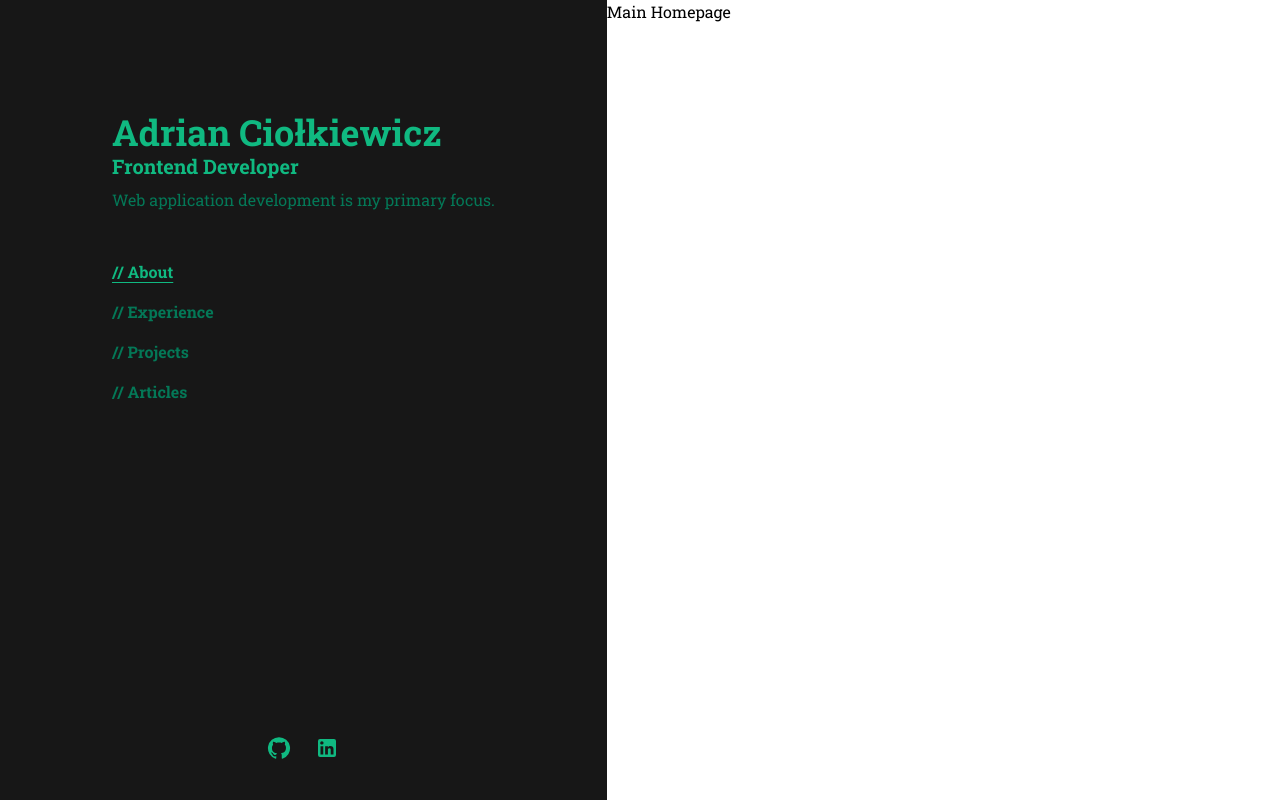
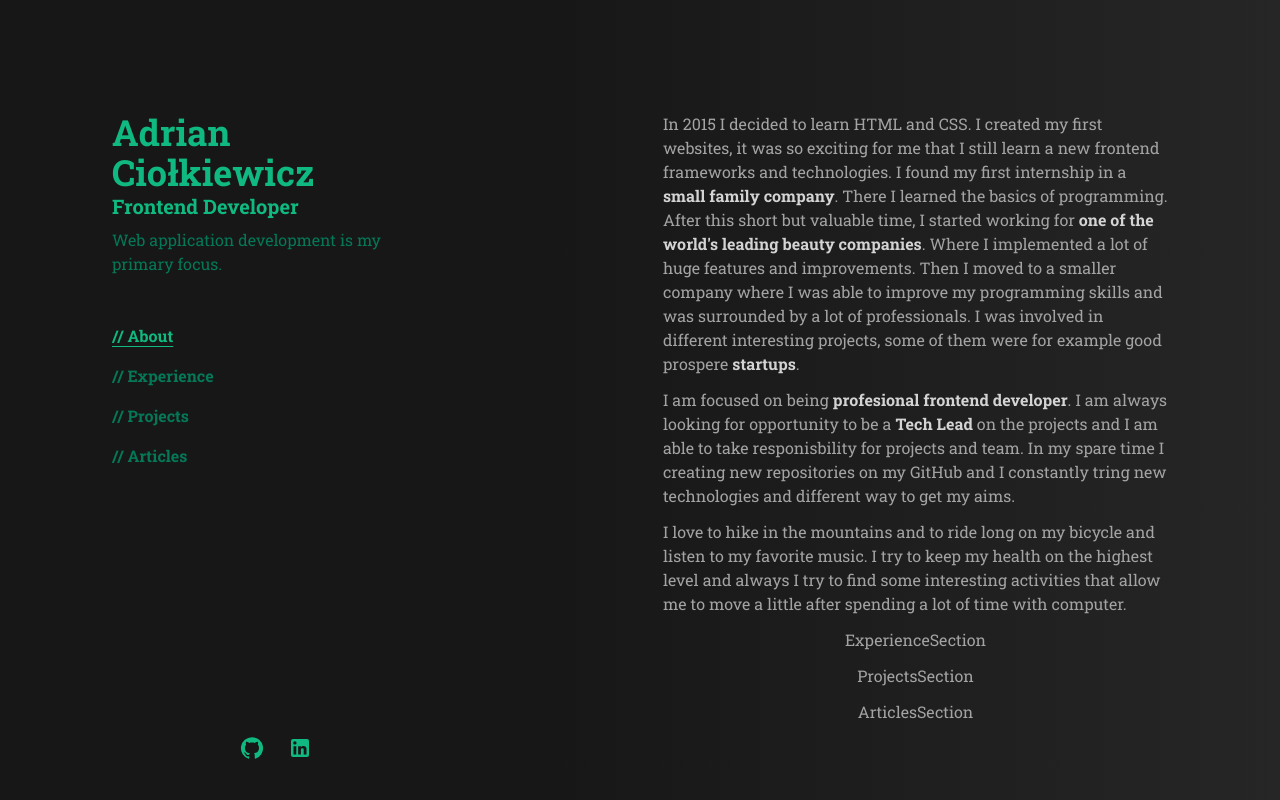
Before and after one commit to TimmyFight/PortfolioPage, a Next.js app: page / in a window 1280 px wide. Built offline with nearby package versions, Linux system fonts and the light colour scheme.

Commit message:
feat: Add sections components, add about me content

```diff
--- /dev/null
+++ b/app/components/Atoms/StrongText/StrongText.tsx
@@ -0,0 +1,9 @@
+interface StrongTextProperties {
+  children: string;
+}
+
+const StrongText = ({ children }: StrongTextProperties) => {
+  return <strong className="text-neutral-300">{children}</strong>;
+};
+
+export default StrongText;
--- a/app/components/Atoms/Typography/Typography.tsx
+++ b/app/components/Atoms/Typography/Typography.tsx
@@ -1,5 +1,5 @@
 interface TypographyProperties {
-  children?: string;
+  children?: JSX.Element;
   customClass?: string;
 }
 
--- a/app/components/Molecules/MainHeader/MainHeader.tsx
+++ b/app/components/Molecules/MainHeader/MainHeader.tsx
@@ -14,7 +14,7 @@ const MainHeader = () => {
         <>Frontend Developer</>
       </Headings>
       <Typography customClass="pt-2 text-emerald-700">
-        Web application development is my primary focus.
+        <>Web application development is my primary focus.</>
       </Typography>
     </header>
   );
--- a/app/components/Molecules/Menu/Menu.tsx
+++ b/app/components/Molecules/Menu/Menu.tsx
@@ -7,7 +7,7 @@ import { setActiveLink } from "@/lib/services/activeLinkSlice";
 
 const Menu = () => {
   const dispatch = useDispatch();
-  const hash = window.location.hash;
+  const hash = typeof window !== "undefined" ? window.location.hash : "";
   hash
     ? dispatch(setActiveLink(`./${hash}`))
     : dispatch(setActiveLink("./#about"));
--- /dev/null
+++ b/app/components/Organisms/AboutSection/AboutSection.tsx
@@ -0,0 +1,45 @@
+import Typography from "../../Atoms/Typography/Typography";
+import StrongText from "../../Atoms/StrongText/StrongText";
+
+const AboutSection = () => {
+  return (
+    <>
+      <Typography>
+        <>
+          In 2015 I decided to learn HTML and CSS. I created my first websites,
+          it was so exciting for me that I still learn a new frontend frameworks
+          and technologies. I found my first internship in a{" "}
+          <StrongText>small family company</StrongText>. There I learned the
+          basics of programming. After this short but valuable time, I started
+          working for{" "}
+          <StrongText>one of the world's leading beauty companies</StrongText>.
+          Where I implemented a lot of huge features and improvements. Then I
+          moved to a smaller company where I was able to improve my programming
+          skills and was surrounded by a lot of professionals. I was involved in
+          different interesting projects, some of them were for example good
+          prospere <StrongText>startups</StrongText>.
+        </>
+      </Typography>
+      <Typography>
+        <>
+          I am focused on being{" "}
+          <StrongText>profesional frontend developer</StrongText>. I am always
+          looking for opportunity to be a <StrongText>Tech Lead</StrongText> on
+          the projects and I am able to take responisbility for projects and
+          team. In my spare time I creating new repositories on my GitHub and I
+          constantly tring new technologies and different way to get my aims.
+        </>
+      </Typography>
+      <Typography>
+        <>
+          I love to hike in the mountains and to ride long on my bicycle and
+          listen to my favorite music. I try to keep my health on the highest
+          level and always I try to find some interesting activities that allow
+          me to move a little after spending a lot of time with computer.
+        </>
+      </Typography>
+    </>
+  );
+};
+
+export default AboutSection;
--- /dev/null
+++ b/app/components/Organisms/ArticlesSection/ArticlesSection.tsx
@@ -0,0 +1,5 @@
+const ArticlesSection = () => {
+  return <div>ArticlesSection</div>;
+};
+
+export default ArticlesSection;
--- /dev/null
+++ b/app/components/Organisms/ExperienceSection/ExperienceSection.tsx
@@ -0,0 +1,5 @@
+const ExperienceSection = () => {
+  return <div>ExperienceSection</div>;
+};
+
+export default ExperienceSection;
--- /dev/null
+++ b/app/components/Organisms/ProjectsSection/ProjectsSection.tsx
@@ -0,0 +1,5 @@
+const ProjectsSection = () => {
+  return <div>ProjectsSection</div>;
+};
+
+export default ProjectsSection;
--- a/app/layout.tsx
+++ b/app/layout.tsx
@@ -22,7 +22,7 @@ export default function RootLayout({
       <body className={`flex ${robotoSlab.className}`}>
         <StoreProvider>
           <NavBar />
-          <main className="relative">{children}</main>
+          <main className="w-2/3 h-screen">{children}</main>
         </StoreProvider>
       </body>
     </html>
--- a/app/page.tsx
+++ b/app/page.tsx
@@ -1,3 +1,17 @@
+import AboutSection from "./components/Organisms/AboutSection/AboutSection";
+import ExperienceSection from "./components/Organisms/ExperienceSection/ExperienceSection";
+import ProjectsSection from "./components/Organisms/ProjectsSection/ProjectsSection";
+import ArticlesSection from "./components/Organisms/ArticlesSection/ArticlesSection";
+
 export default function Home() {
-  return <p>Main Homepage</p>;
+  return (
+    <section
+      className="flex flex-col gap-3 items-center h-screen p-28 text-neutral-400 bg-gradient-to-r from-neutral-900 to-neutral-800"
+      data-testid="applicationContainer text-justify">
+      <AboutSection />
+      <ExperienceSection />
+      <ProjectsSection />
+      <ArticlesSection />
+    </section>
+  );
 }
```
Also changed, not shown: 1 other file (tests, documents, lock files or other folders).
